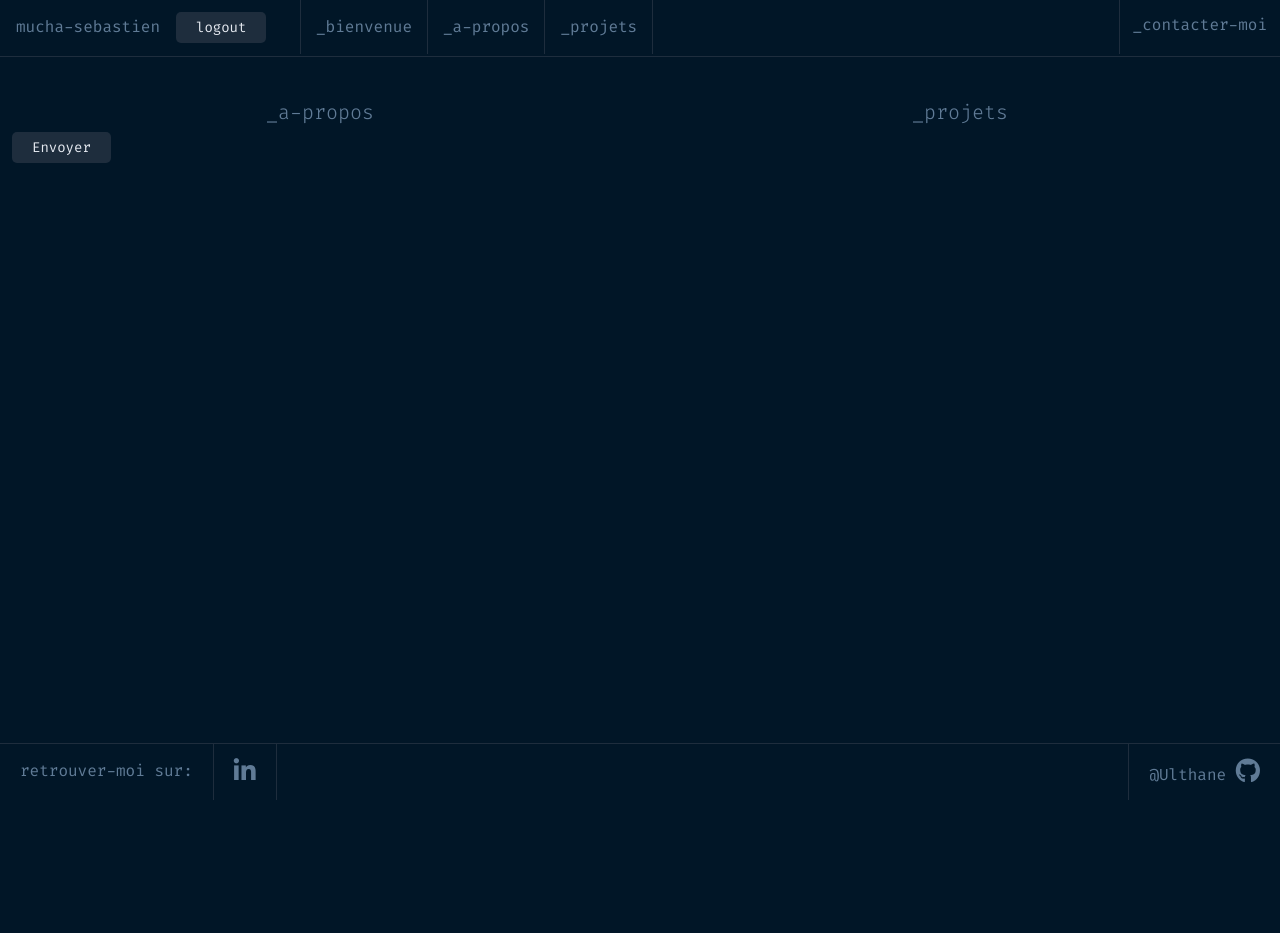
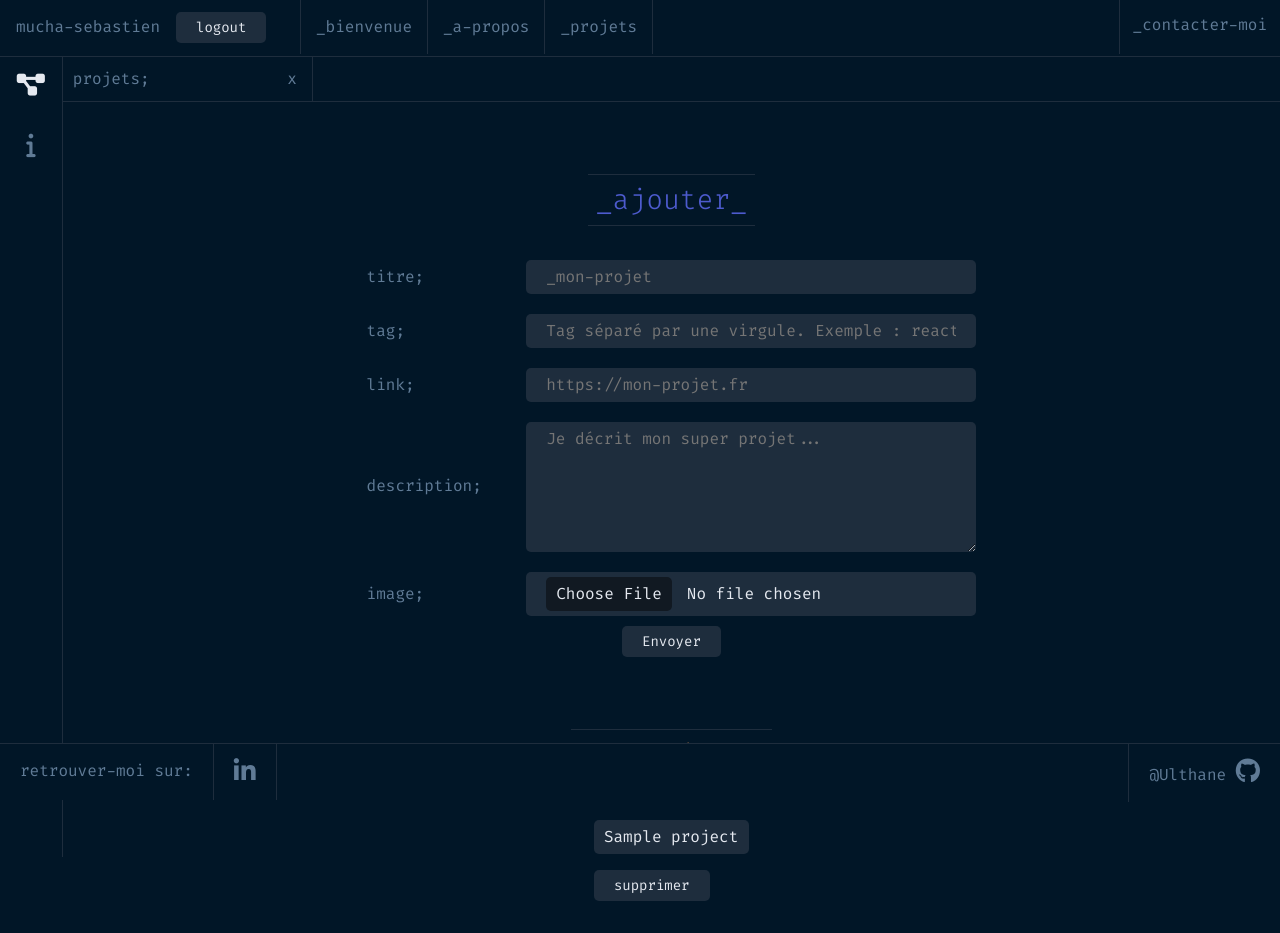
Before and after one commit to Ulthane/portfolio-code-design, a PHP site: page /index.php?page=admin&category-adm=pro_category in a window 1280 px wide. Before the commit the page ends 800 px from the top, so only its background shows below. Run offline with PHP 8.4, Linux system fonts and the light colour scheme; the visitor is signed in with stand-in values (Sample User, id 1); tables that the repository leaves empty or names only in its code hold one stand-in row (values such as "Sample post"); some libraries are stand-ins or nearby versions.

Commit message:
Update du code

```diff
--- a/controllers/controller.php
+++ b/controllers/controller.php
@@ -2,6 +2,7 @@
     require('models/database.php');
     require('models/loginManager.php');
     require('models/infoManager.php');
+    require('models/projectManager.php');
 
 
     // Controlleur de la page d'accueil
@@ -56,7 +57,7 @@
         // Si la session existe, on redirige vers la page d'admin
         if (isset($_SESSION['username']) && !empty($_SESSION['username']))
         {
-            header("location: index.php?page=admin");
+            header("location: index.php?page=admin&category-adm=pro_category");
         }
 
         // Sinon on va vérifier que l'on a setter le nom d'utilisateur et le mot de passe avant de contacter la DB
@@ -72,6 +73,8 @@
     // Controlleur pour la page d'administatrion
     function admin()
     {
+        $projectManager = new ProjectManager();
+
         // On vérifie que la session est setter et qu'elle n'est pas vide,
         // sinon on redirige vers le login
         if (!isset($_SESSION['username']) || empty($_SESSION['username']))
@@ -83,6 +86,20 @@
         // Fonction pour effacer les sessions
         LoginManager::getLogout();
 
+        // On vérifie si on a passer des champs, si oui on envoie le formulaire
+        if (isset($_POST['title']) && isset($_POST['description']) && isset($_POST['link']) && isset($_POST['tag']) && isset($_FILES['image']))
+        {
+            $projectManager->postProject($_POST);
+        }
+
+        // On vérifie qu'on a passer le paramètre delete ainsi qu'un id au format GET + POST
+        if (isset($_GET['delete']) && $_GET['delete'] == true)
+        {
+            $projectManager->deleteProject();
+        }
+
+        require('templates/navigation-admin.php');
+
         require('views/adminView.php');
         require('templates/base.php');
     }
--- a/models/loginManager.php
+++ b/models/loginManager.php
@@ -18,7 +18,7 @@
                 if ($res['total'] !== 0)
                 {
                     $_SESSION['username'] = "Mucha Sebastien";
-                    header("location: index.php?page=admin");
+                    header("location: index.php?page=admin&category-adm=pro_category");
                 } else {
                     header("location: index.php?page=login&error=1&message=Nom d'utilisateur ou mot de passe invalide");
                     exit();
--- /dev/null
+++ b/models/projectManager.php
@@ -0,0 +1,86 @@
+<?php
+    class ProjectManager {
+        private $_db;
+
+        public function __construct()
+        {
+            $this->_db = DatabaseManager::getConnection();
+        }
+
+        public function getProject()
+        {
+            return $this->_db->query("SELECT * FROM projects");
+        }
+
+        public function postProject()
+        {
+            // Déclaration des variables
+            $link = htmlspecialchars($_POST['link']);
+            $title = htmlspecialchars($_POST['title']);
+            $description = htmlspecialchars($_POST['description']);
+            $tag = htmlspecialchars($_POST['tag']);
+            $image = null;
+
+
+            // Vérification de l'image
+            if(isset($_FILES['image']) && $_FILES['image']['error'] === 0){
+                if($_FILES['image']['size'] <= 3000000) {
+                    $informationsImage = pathinfo($_FILES['image']['name']);
+                    $extensionImage    = $informationsImage['extension'];
+                    $extensionsArray   = ['png', 'gif', 'jpg', 'jpeg'];
+
+                    if(in_array($extensionImage, $extensionsArray)){
+                        $image = "./public/uploads/".time().rand().rand().'.'.$extensionImage;
+                        move_uploaded_file($_FILES['image']['tmp_name'], $image);
+                    }
+                }
+            }
+
+            try
+            {
+                $req = $this->_db->prepare("INSERT INTO projects (title, description, image, tag, link) VALUES (?, ?, ?, ?, ?)");
+                $req->execute([$title, $description, $image, $tag, $link]);
+
+                header("location: index.php?page=admin&category-adm=pro_category&error=0&message=Insertion effectuée avec succès");
+            }
+            catch (Exception $e)
+            {
+                header("location: index.php?page=admin&category-adm=pro_category&error=1&message=Insertion en base échoué - ".$e->getMessage());
+                exit();
+            }
+
+        }
+
+        public function deleteProject()
+        {
+            // On vérifie tout de meme que la session est bien en cours
+            if (isset($_SESSION['username']))
+            {
+                $id = $_POST['choice']; // on récupère l'id du projet a delete
+
+                // On va récuperer le nombre global de projet, s'il n'en reste qu'un, on ne pourra pas le supprimer
+                $req = $this->_db->query('SELECT COUNT(*) AS total FROM projects');
+
+                while ($res = $req->fetch())
+                {
+                    if ($res['total'] <= 1)
+                    {
+                        header("location: index.php?page=admin&category-adm=pro_category&error=1&message=Vous ne pouvez supprimer le dernier projet");
+                        exit();
+                    }
+                }
+
+
+                try {
+                    $req = $this->_db->prepare("DELETE FROM projects WHERE id = ?");
+                    $req->execute([$id]);
+                }
+                catch (Exception $e)
+                {
+                    header("location: index.php?page=admin&category-adm=pro_category&error=1&message=Erreur lors de la suppression - ".$e->getMessage());
+                    exit();
+                }
+            }
+        }
+    }
+?>
--- a/public/design/SCSS/default.scss
+++ b/public/design/SCSS/default.scss
@@ -79,6 +79,27 @@ input, textarea {
     width: 450px;
 }
 
+input[type="file"]::-webkit-file-upload-button {
+    border: none;
+    border-radius: 5px;
+    color: $light;
+    padding: 5px 10px;
+    margin-right: 15px;
+    background: darken($border, 8%);
+
+    &:hover {
+        background: lighten($border, 8%);
+    }
+}
+
+textarea {
+    vertical-align: middle;
+}
+
+label {
+    width: 150px;
+}
+
 button {
     border-radius: 5px;
     padding: 5px 20px;
@@ -91,6 +112,29 @@ button {
 button:hover {
     background-color: lighten($border, 8%);
     cursor: pointer;
+}
+
+select {
+    // A reset of styles, including removing the default dropdown arrow
+    appearance: none;
+    // Additional resets for further consistency
+    background-color: $border;
+    border: none;
+    border-radius: 5px;
+    color: $light;
+    padding: 5px 10px;
+    margin: 0;
+    width: 100%;
+    font-family: inherit;
+    font-size: inherit;
+    cursor: inherit;
+    line-height: inherit;
+}
+
+option {
+    border: none;
+    padding: 5px 10px;
+    background-color: $border;
 }
 
 .mt-10 {
--- a/templates/header.php
+++ b/templates/header.php
@@ -12,7 +12,7 @@
                     <a class="text-light-blue mx-3" href="index.php?page=login">connexion</a>
                 <?php } else { ?>
                     <div class="d-flex align-items-center">
-                        <a class="text-light-blue m-0 mx-3" href="index.php?page=admin"><?= strtolower(str_replace(' ', '-', $_SESSION['username'])) ?></a>
+                        <a class="text-light-blue m-0 mx-3" href="index.php?page=admin&category-adm=pro_category"><?= strtolower(str_replace(' ', '-', $_SESSION['username'])) ?></a>
 
                         <form method="GET" action="index.php">
                             <input type="hidden" name="page" value="admin">
--- /dev/null
+++ b/templates/navigation-admin.php
@@ -0,0 +1,8 @@
+<?php $cat = $_GET['category-adm']; ob_start(); ?>
+
+<section class="d-flex flex-column align-items-center navigation">
+    <div class="my-3"><a class="<?php echo ($cat === "pro_category" ? "navigation__active" : "text-light-blue");?>" href="index.php?page=admin&category-adm=pro_category"><i class="icon fa-solid fa-diagram-project"></i></a></div>
+    <div class="my-3"><a class="<?php echo ($cat === "pi_category" ? "navigation__active" : "text-light-blue");?>" href="index.php?page=admin&category-adm=pi_category"><i class="icon fa-solid fa-info"></i></a></div>
+</section>
+
+<?php $navigation = ob_get_clean(); ?>
--- a/views/adminView.php
+++ b/views/adminView.php
@@ -1,31 +1,74 @@
-<?php ob_start() ?>
+<?php $projects = $projectManager->getProject(); ob_start(); ?>
+
+<div class="h-100 d-flex section-central">
+    <!-- Section qui affiche la navigation -->
+    <?= $navigation ?>
 
     <section class="d-flex flex-column align-items-center h-100 w-100">
-    <!-- <nav class="navbar-">
-        <ul class="d-flex">
-            <li>1</li>
-            <li>2</li>
-            <li>3</li>
-        </ul>
-    </nav> -->
-    <div class="row w-100 mt-10">
-        <div class="col">
-            <h5>_a-propos</h5>
-            <form action="index.php" method="POST">
-                <input type="hidden" name="page" value="admin">
-                <input type="hidden" name="page" value="admin">
-                <input type="hidden" name="page" value="admin">
+    <?php if ($_GET['category-adm'] === "pro_category") { ?>
+            <!-- Zone de titre -->
+            <div class="border-bottom-custom w-100 select-content">
+                <div class="border-right-custom title d-flex justify-content-between">
+                    projets;
+                </div>
+            </div>
+
+            <!-- Contenu de la page -->
+            <div class="mt-5 d-flex flex-column align-items-center">
+                <h3 class="text-info m-4 border-top-custom border-bottom-custom p-2">_ajouter_</h3>
+
+                <form class="d-flex flex-column align-items-center" action="index.php?page=admin&category-adm=pro_category" method="POST" enctype="multipart/form-data">
+
+                    <div>
+                        <label for="title">titre;</label>
+                        <input id="title" type="text" name="title" placeholder="_mon-projet">
+                    </div>
+
+                    <div>
+                        <label for="tag">tag;</label>
+                        <input id="tag" type="text" name="tag" placeholder="Tag séparé par une virgule. Exemple : react,javascript,css">
+                    </div>
+
+                    <div>
+                        <label for="link">link;</label>
+                        <input id="link" type="text" name="link" placeholder="https://mon-projet.fr">
+                    </div>
+
+                    <div>
+                        <label for="description">description;</label>
+                        <textarea id="description" rows="5" name="description" placeholder="Je décrit mon super projet..."></textarea>
+                    </div>
+
+                    <div>
+                        <label for="image">image;</label>
+                        <input id="image" type="file" name="image">
+                    </div>
 
                     <button type="submit">Envoyer</button>
                 </form>
             </div>
-        <div class="col">
-            <h5>_projets</h5>
+
+            <div class="mt-5 d-flex flex-column align-items-center">
+                <h3 class="text-primary m-4 border-top-custom border-bottom-custom p-2">_supprimer_</h3>
+
+                <form class="m-3" method="POST" action="index.php?page=admin&category-adm=pro_category&delete=true">
+                    <select id="choice" name="choice">
+                        <?php while ($res = $projects->fetch()) { ?>
+                            <option value="<?= $res['id']; ?>"><?= $res['title']; ?></option>
+                        <?php } ?>
+                    </select>
+                    <button class="d-block my-3" type="submit">supprimer</button>
+                </form>
             </div>
-    </div>
-    <div class="row">
 
+            <?php } else { echo "Hello World"; } ?>
+
+            <?php if (isset($_GET['error'])) { ?>
+                <div class="d-flex justify-content-center mt-5">
+                    <p class="<?php echo $_GET['error'] == 0 ? "text-success fs-bold" : "text-danger fs-bold"?>"><?= $_GET['message'] ?></p>
                 </div>
             </section>
+    <?php } ?>
+</div>
 
 <?php $content = ob_get_clean() ?>
```
Also changed, not shown: public/design/CSS/default.css, public/uploads/17062710023968255561979410654.png (added), public/uploads/17062794921438435345989469044.png (added), 1 other file. Lines whose indentation alone changed are shown as unchanged.
